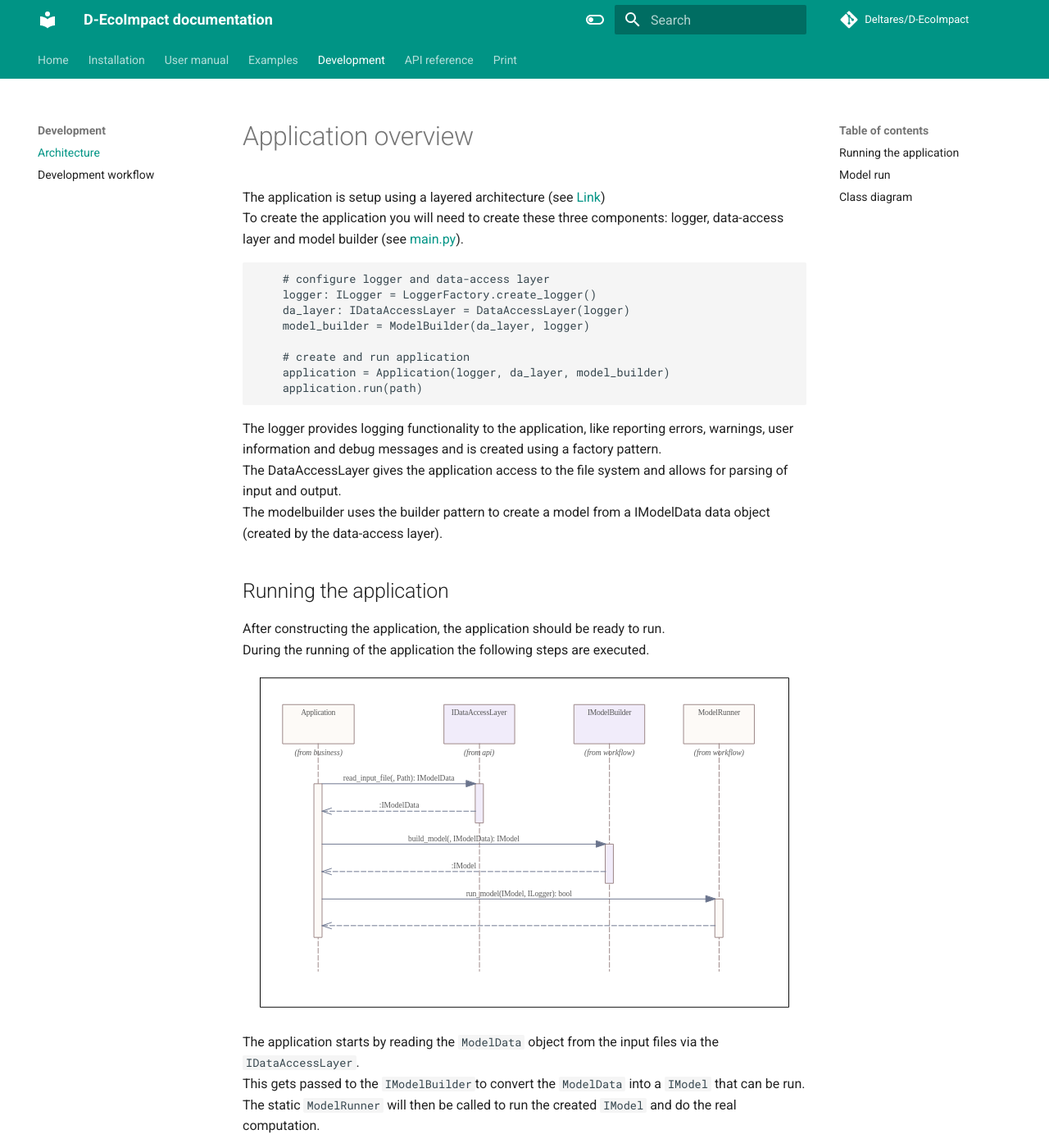
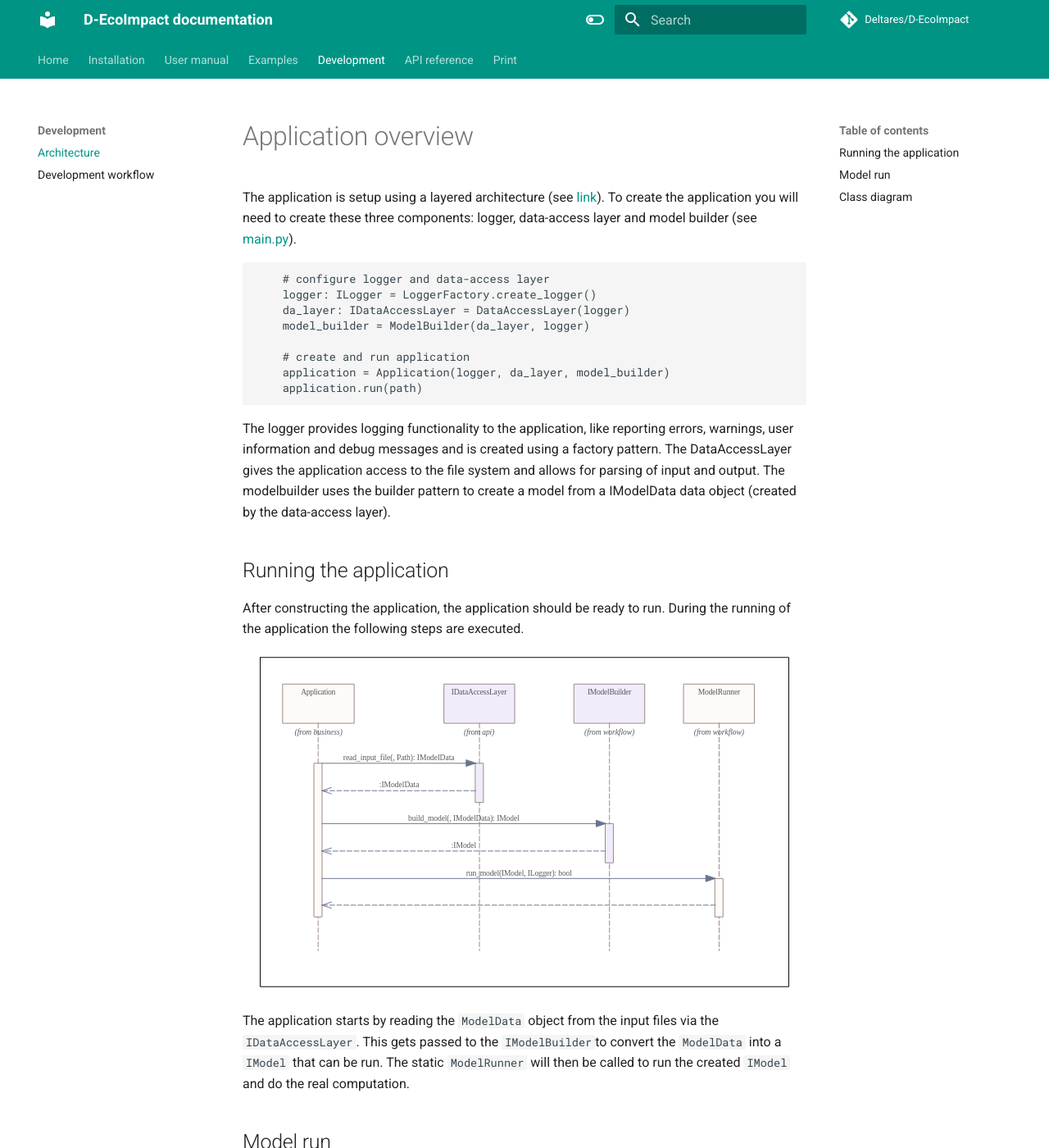
Before and after one commit to Deltares/D-EcoImpact, an MkDocs documentation site: the page built from docs/api/application_overview.md, in a window 1280 px wide and 1400 px high. Shown: the whole window at 82% size. Built offline with MkDocs 1.6.1 and Material for MkDocs 9.7.7, drawn with Linux system fonts in a browser that asks for light colours; comment, search, counter and statistics services are not loaded; the version menu is left out; some of the changed text lies outside the part shown.

Commit message:
remove trailing spaces and insert .

````diff
--- a/docs/api/application_overview.md
+++ b/docs/api/application_overview.md
@@ -1,6 +1,6 @@
 # Application overview
 
-The application is setup using a layered architecture (see [Link](architecture.md))
+The application is setup using a layered architecture (see [link](architecture.md)).
 To create the application you will need to create these three components: logger, data-access layer and model builder (see [main.py](https://github.com/Deltares/D-EcoImpact/blob/main/main.py)).
 
 ```python
````
